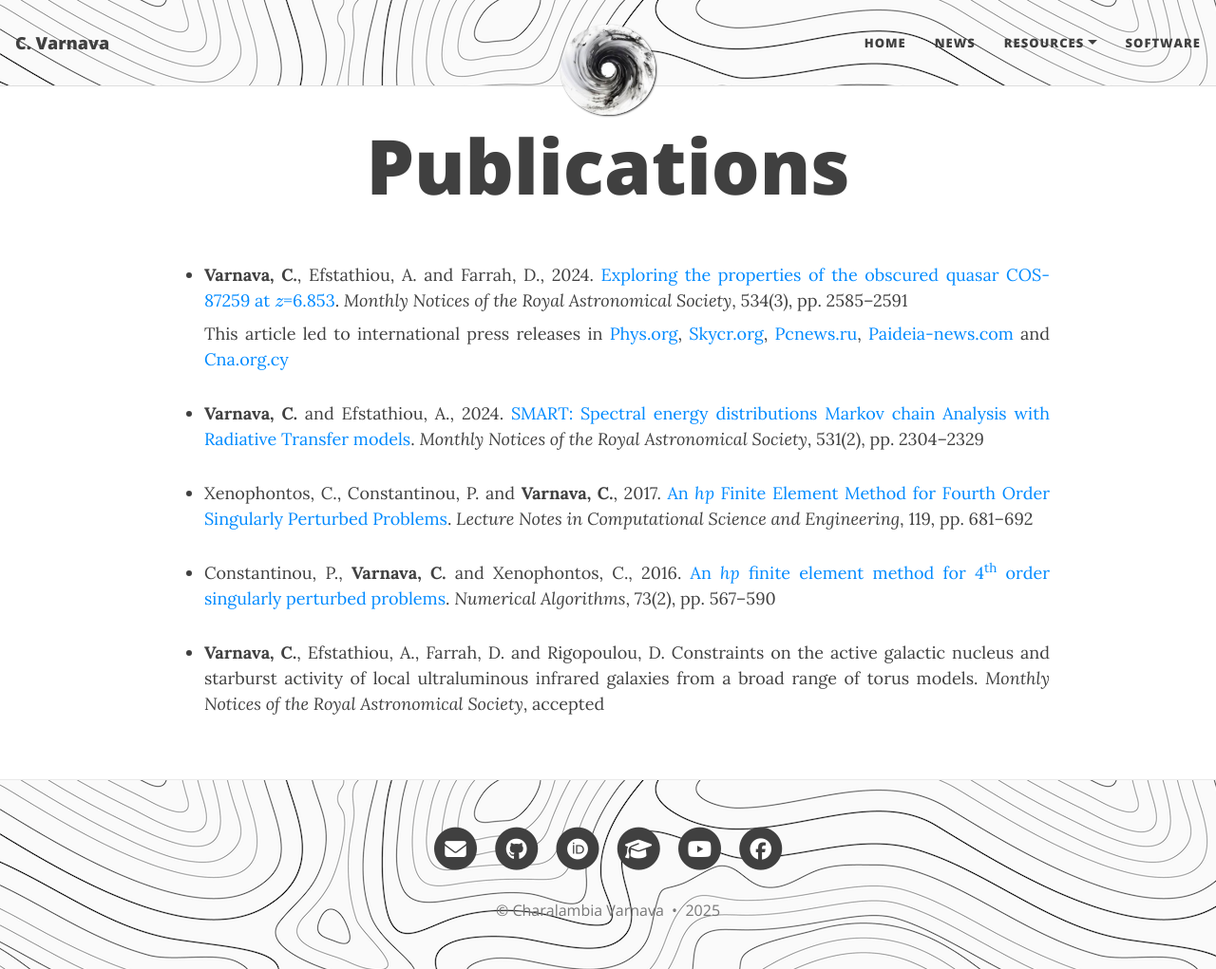
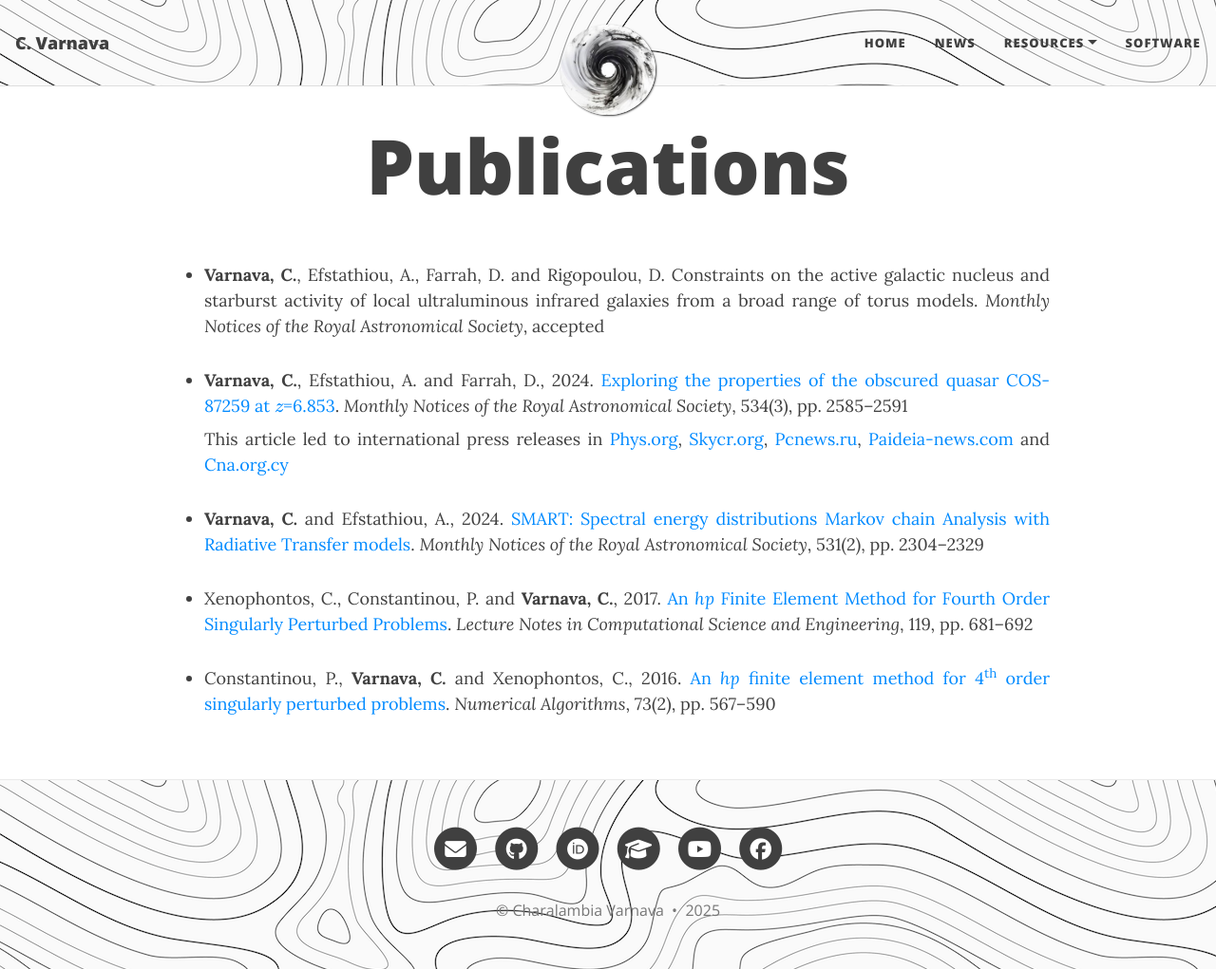
Before and after one commit to ch-var/ch-var.github.io, a Jekyll site: the page built from publications.html, in a window 1280 px wide and 1021 px high. Shown: the whole window at 95% size. Built offline with Jekyll 4.4.1, drawn with Linux system fonts in a browser that asks for light colours; formulas are drawn with MathJax 3.

Commit message:
Update publications.html

```diff
--- a/publications.html
+++ b/publications.html
@@ -23,6 +23,8 @@ mathjax: true
 
 <p></p>
 <ul>
+<li class="responsive-margin"><b>Varnava, C.</b>, Efstathiou, A., Farrah, D. and Rigopoulou, D. Constraints on the active galactic nucleus and starburst activity of local ultraluminous infrared galaxies from a broad range of torus models. <i>Monthly Notices of the Royal Astronomical Society</i>, accepted</li>
+<p></p>
 <li class="responsive-margin" style="margin-bottom: 8px;"><b>Varnava, C.</b>, Efstathiou, A. and Farrah, D., 2024. <a href="https://doi.org/10.1093/mnras/stae2221">Exploring the properties of the obscured quasar COS-87259 at \(z\)=6.853</a>. <i>Monthly Notices of the Royal Astronomical Society</i>, 534(3), pp. 2585–2591</li>
 <p align='justify' class="responsive-margin" style="margin-top: 0px;">This article led to international press releases in <a href="https://phys.org/news/2024-10-astronomers-explore-properties-obscured-hyperluminous.html">Phys.org</a>, <a href="https://skycr.org/2024/10/21/exploran-las-propiedades-de-un-cuasar-hiperluminoso-oscurecido/">Skycr.org</a>, <a href="https://pcnews.ru/news/astronomy_obnaruzili_sverhmassivnuu_cernuu_dyru_v_centre_galaktiki_cos_87259-1530160.html#gsc.tab=0">Pcnews.ru</a>, <a href="https://paideia-news.com/panepistimio-frederick/2024/11/11/ereynitria-toy-eyropaikoy-panepistimioy-meleta-ena-protogono-yperfoteino-kbazar">Paideia-news.com</a> and <a href="https://www.cna.org.cy/press-release/article/7556971/anakoinosi-typoy-evropaiko-panepistimio-kyproy">Cna.org.cy</a></p>
 <p></p>
@@ -31,8 +33,6 @@ mathjax: true
 <li class="responsive-margin">Xenophontos, C., Constantinou, P. and <b>Varnava, C.</b>, 2017. <a href="https://doi.org/10.1007/978-3-319-65870-4_49">An <i>hp</i> Finite Element Method for Fourth Order Singularly Perturbed Problems</a>. <i>Lecture Notes in Computational Science and Engineering</i>, 119, pp. 681–692</li>
 <p></p>
 <li class="responsive-margin">Constantinou, P., <b>Varnava, C.</b> and Xenophontos, C., 2016. <a href="https://doi.org/10.1007/s11075-016-0108-9">An <i>hp</i> finite element method for 4<sup>th</sup> order singularly perturbed problems</a>. <i>Numerical Algorithms</i>, 73(2), pp. 567–590</li>
-<p></p>
-<li class="responsive-margin"><b>Varnava, C.</b>, Efstathiou, A., Farrah, D. and Rigopoulou, D. Constraints on the active galactic nucleus and starburst activity of local ultraluminous infrared galaxies from a broad range of torus models. <i>Monthly Notices of the Royal Astronomical Society</i>, accepted</li>
 </ul>
 
 <style>
```
